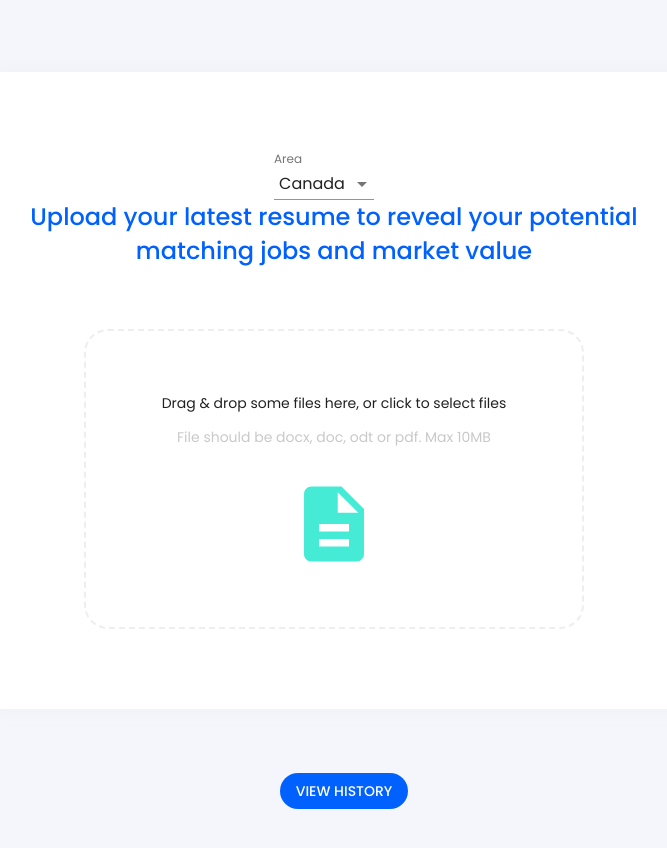
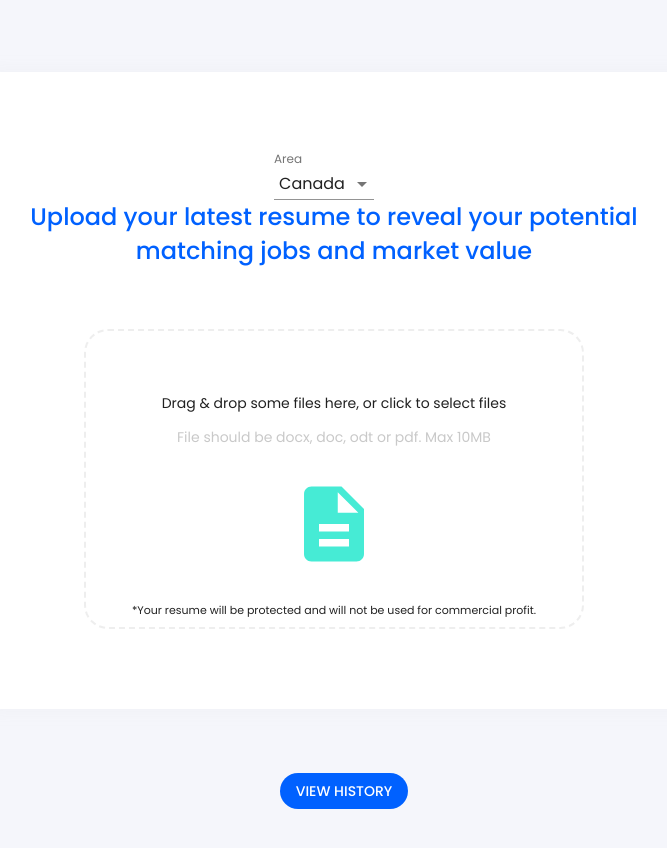
Before and after one commit to takeramagan/Smart-Match, a Next.js app: page /report in a window 1280 px wide. Shown: the top 848 px of the page, without its empty margins (306-973 px from the left). Built offline with nearby package versions, Linux system fonts and the light colour scheme.

Commit message:
add protected resume statement
as title describe

```diff
--- a/src/i18n/cn.json
+++ b/src/i18n/cn.json
@@ -21,7 +21,8 @@
     "report_text": "基于您的简历分析得到您的当前市场职位情况",
     "history": "查看历史",
     "hideHistory": "隐藏历史",
-    "history_title": "历史记录"
+    "history_title": "历史记录",
+    "protected_statement": "*你的简历受到我们保护"
   },
   "sidebar": {
     "homepage": "首页",
--- a/src/i18n/en.json
+++ b/src/i18n/en.json
@@ -21,7 +21,8 @@
     "report_text": "Your current job market position based on your resume",
     "history": "View History",
     "hideHistory": "Hide History",
-    "history_title": "History"
+    "history_title": "History",
+    "protected_statement": "*Your resume will be protected and will not be used for commercial profit."
   },
   "sidebar": {
     "homepage": "Homepage",
--- a/src/pages/report.js
+++ b/src/pages/report.js
@@ -176,7 +176,8 @@ function FileDropzone(props) {
                   borderWidth: '2px',
                   borderColor: isDragActive ? 'rgba(0, 97, 255, 1)' : '#eeeeee',
                   borderStyle: 'dashed',
-                  margin: '60px auto 16px'
+                  margin: '60px auto 16px',
+                  position: "relative"
                 }}
               >
                 {
@@ -188,6 +189,7 @@ function FileDropzone(props) {
                 <Box mt={4}>
                   <DescriptionIcon style={{ color: 'rgba(70, 235, 213, 1)', fontSize: 90 }} />
                 </Box>
+                <p style={{ fontSize:"11px", position: "absolute", bottom: "8px", margin:"auto", left: "0", right:"0", textAlign:"center"}}>{t("report.protected_statement")}</p>
               </Box>
             )}
           </Box>
```
